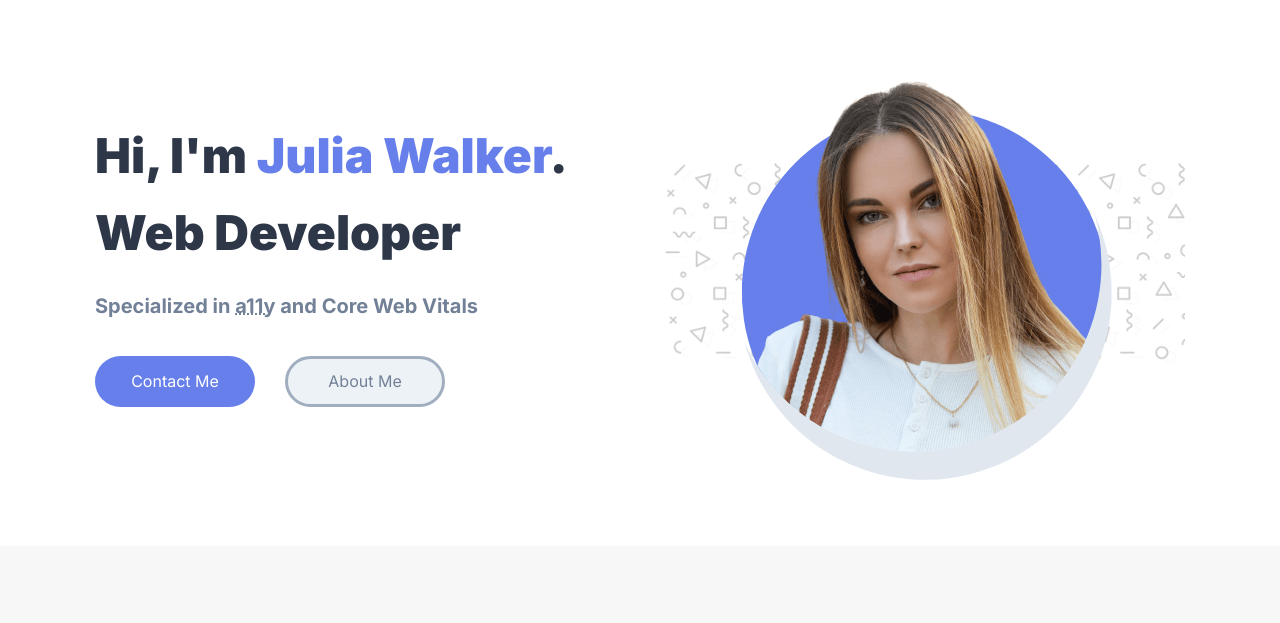
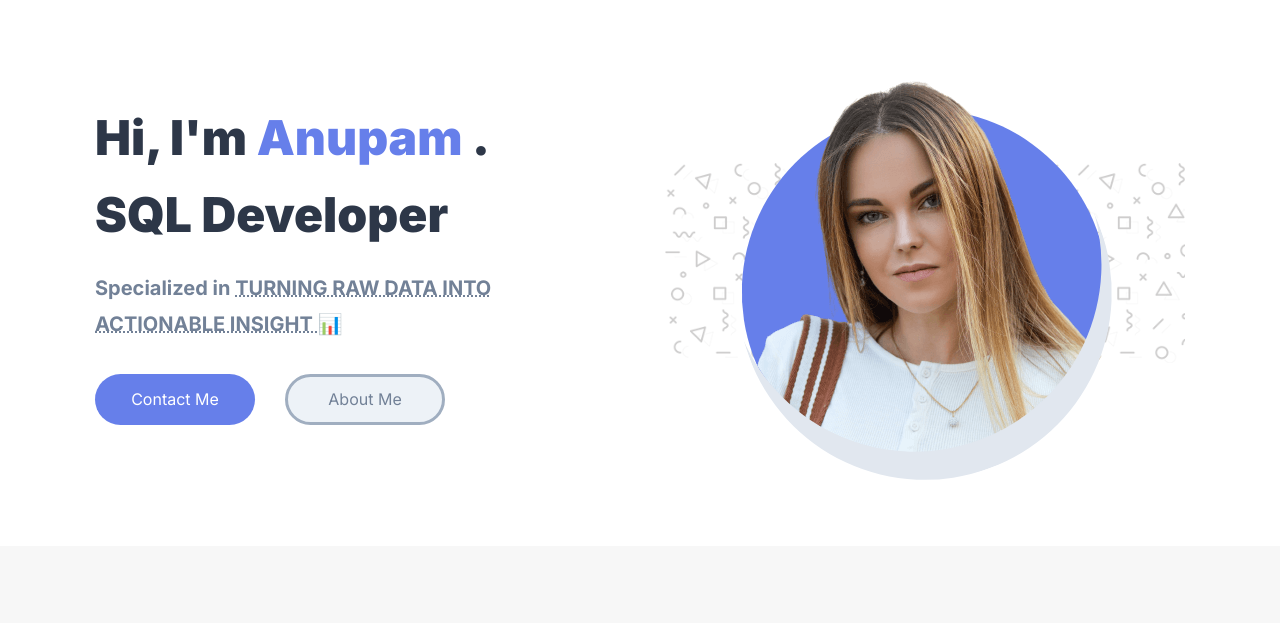
Before and after one commit to DataWithAnupamG/personal-blog-website-main, a plain HTML site: page index.html in a window 1280 px wide. Shown: the part 72-695 px from the top of the page. Drawn offline with nearby package versions, Linux system fonts and the light colour scheme.

Commit message:
Update index.html

```diff
--- a/index.html
+++ b/index.html
@@ -152,13 +152,13 @@
         <div class="left">
 
           <h1 class="h1">
-            Hi, I'm <b>Julia&nbsp;Walker</b>.
-            <br>Web Developer
+            Hi, I'm <b>Anupam&nbsp;</b>.
+            <br>SQL Developer
           </h1>
 
           <p class="h3">
-            Specialized in <abbr title="Accessibility">a11y</abbr>
-            and Core Web Vitals
+            Specialized in <abbr title="Accessibility">TURNING RAW DATA INTO ACTIONABLE INSIGHT </abbr>
+            📊
           </p>
 
           <div class="btn-group">
```
